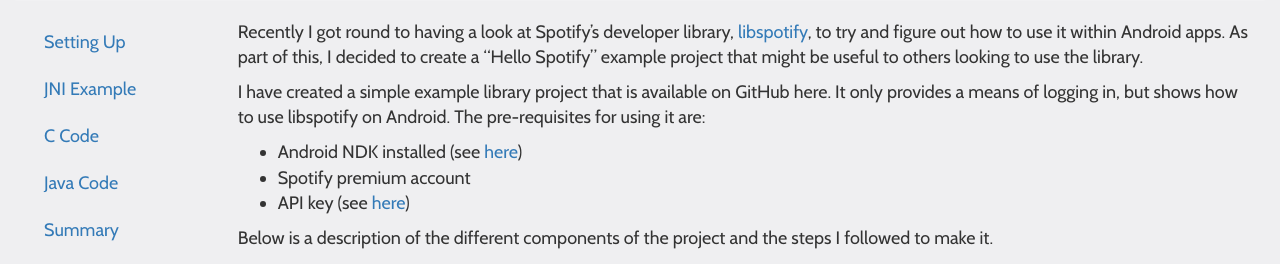
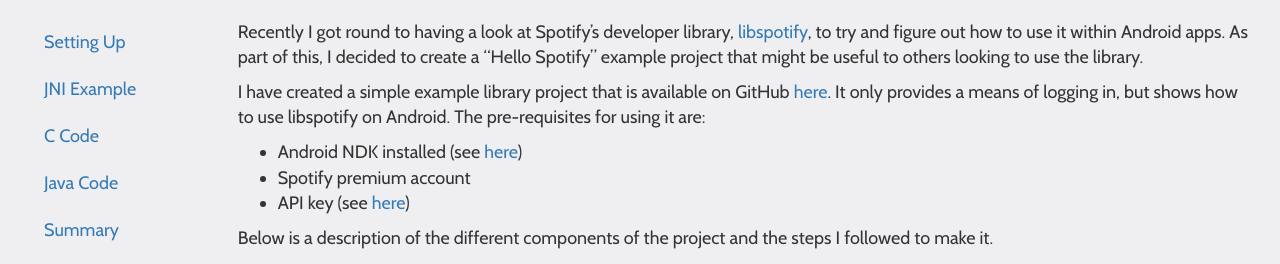
Before and after one commit to kbremner/kbremner.github.io, a Jekyll site: the page built from _posts/2013-10-20-hello-spotify.md, in a window 1280 px wide and 900 px high. Shown: the part 160-424 px from the top of the window. Built offline with Jekyll 4.4.1, drawn with Linux system fonts in a browser that asks for light colours; nearby versions of some CDN libraries; Markdown is read by kramdown in place of the engine named in the settings; a script that is not in the unit is left out; comment, search, counter and statistics services are not loaded; part of the change alters nothing that is shown.

```diff
--- a/_posts/2013-10-20-hello-spotify.md
+++ b/_posts/2013-10-20-hello-spotify.md
@@ -14,7 +14,7 @@ published: true
 
 Recently I got round to having a look at Spotify's developer library, [libspotify](https://developer.spotify.com/technologies/libspotify/), to try and figure out how to use it within Android apps. As part of this, I decided to create a "Hello Spotify" example project that might be useful to others looking to use the library.
 
-I have created a simple example library project that is available on GitHub here. It only provides a means of logging in, but shows how to use libspotify on Android. The pre-requisites for using it are:
+I have created a simple example library project that is available on GitHub [here](https://github.com/kbremner/Hello-Spotify). It only provides a means of logging in, but shows how to use libspotify on Android. The pre-requisites for using it are:
 
 * Android NDK installed (see [here](http://developer.android.com/tools/sdk/ndk/index.html))
 * Spotify premium account
```
